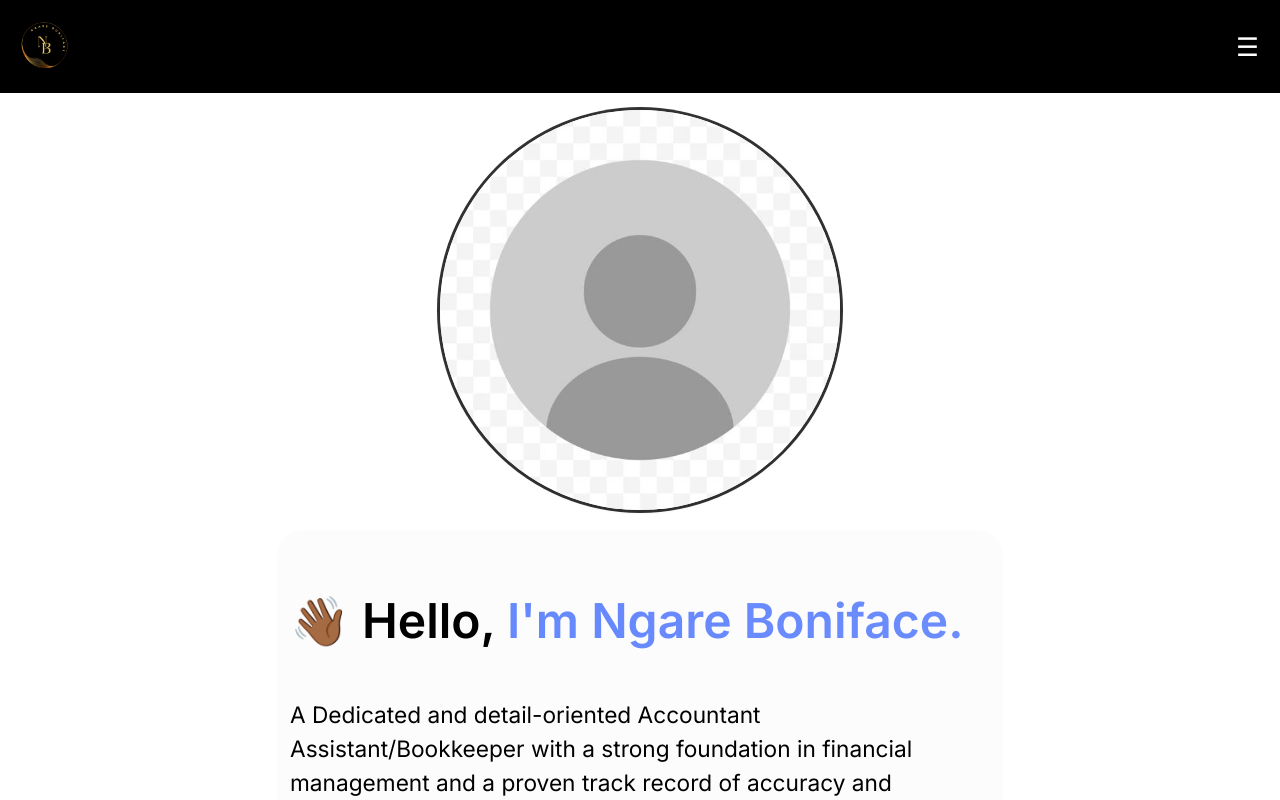
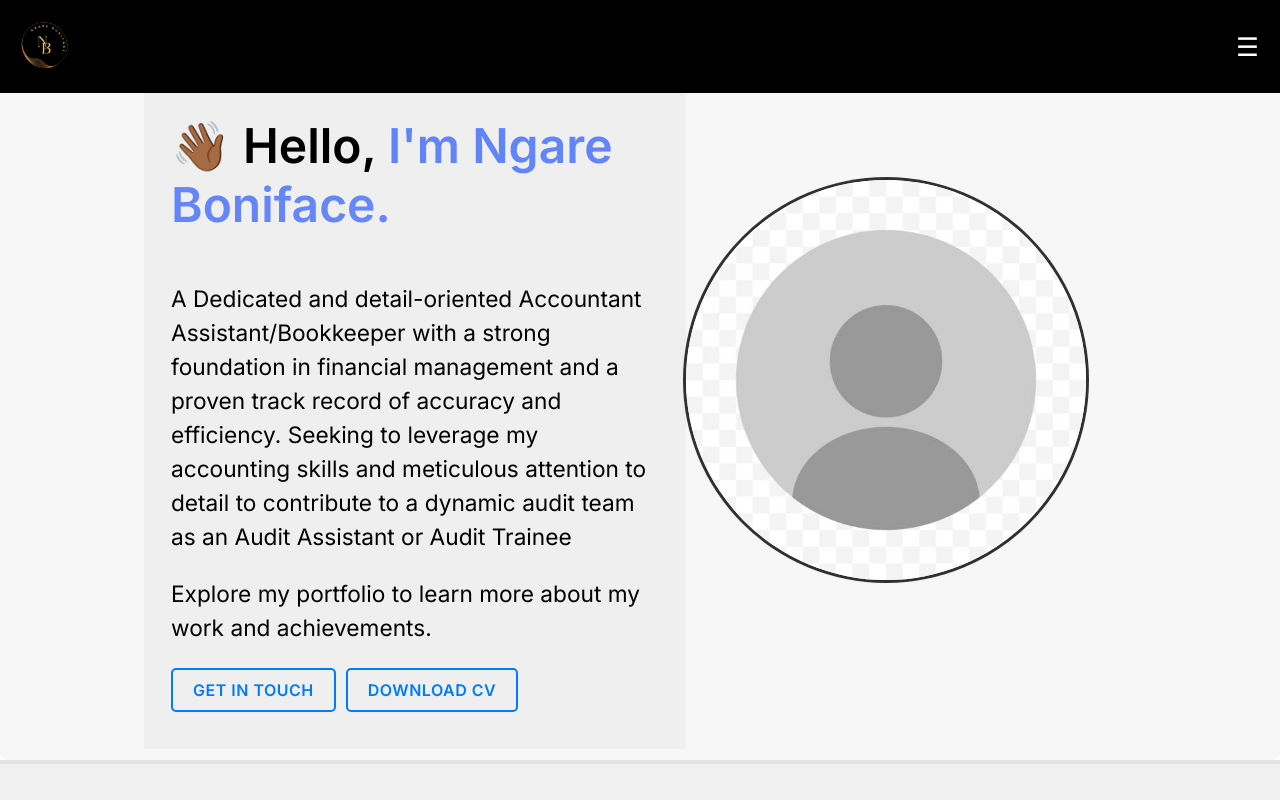
Before and after one commit to jankimutai/bonie-portfolio, a React (Create React App) app: page / in a window 1280 px wide. Shown: the top 800 px of the page. Built offline with nearby package versions, Linux system fonts and the light colour scheme.

Commit message:
Final Updates

```diff
--- a/src/Styles/about.css
+++ b/src/Styles/about.css
@@ -1,26 +1,26 @@
-Default styles
+
 #about{
-    background: rgba(0, 0, 0, 0.04);
+    background: rgba(0, 0, 0, 0.06);
     height: auto;
+    padding: 20px;
+    border-top: 4px solid rgba(0, 0, 0, 0.06);
+    border-bottom: 4px solid rgba(0, 0, 0, 0.06);
 }
 .about-accountant {
     width: 80%;
     margin: auto;
-    background: rgba(0, 0, 0, 0.01);
-    border-radius: 25px;
-    padding: 10px;
   }
+
+
+
   .accountant-details p {
     font-size: 17pt;
     line-height: 1.5;
     transition: color 0.3s ease;
   }
 
-
   .accountant-skills ul {
     list-style-type: none;
-
-
   }
 
   .accountant-skills li {
@@ -30,17 +30,13 @@ Default styles
     transition: color 0.3s ease;
     position: relative;
   }
-
-
-
-
   .skills {
     list-style-type: none;
     padding-left: 0;
   }
   .skill {
     position: relative;
-    padding-left: 29px;
+    padding-left: 25px;
     margin-bottom: 10px;
     font-size: 17pt;
     line-height: 1.5;
@@ -61,12 +57,13 @@ Default styles
     display: flex;
     flex-direction: row; /* Display entries in a row */
     justify-content: space-around;
-    padding: 20px;
+    padding: 10px;
   }
 
   .education-entry {
     display: flex;
     align-items: center;
+
     padding: 10px;
 
   }
@@ -86,7 +83,9 @@ Default styles
   .element-paragraph {
     font-size: 1.2rem;
     margin-bottom: 0.5rem;
+    font-weight: 500;
   }
+
 
   .education-heading {
     font-size: 1.3rem;
@@ -96,11 +95,13 @@ Default styles
   }
 
 
-  .experience{
-    margin-top: 20px;;
-  }
 
 
+  .experience-entry {
+    padding: 27px;
+    /* box-shadow: 0 1px 3px 0 rgba(0,0,0,0.1), 0 1px 2px -1px rgba(0,0,0,0.1); */
+
+  }
   .experience-title{
     font-size: 17pt;
 
@@ -154,9 +155,7 @@ Default styles
       width: 90%; /* Adjust width as needed */
       margin: auto;
     }
-    .accountant-details{
-      padding: 6px;
-    }
+
     .accountant-details p {
       font-size: 14pt;
     }
@@ -167,7 +166,7 @@ Default styles
 
     /* Skills Section */
     .skills {
-      padding-left: 6px;
+      padding-left: 10px;
     }
 
     .skill {
--- a/src/Styles/contact.css
+++ b/src/Styles/contact.css
@@ -1,5 +1,6 @@
 #contact {
   height: auto;
+  background: rgba(0, 0, 0, 0.07);
 }
 
 .contact-element {
@@ -8,9 +9,6 @@
 }
 
 .contact-cont {
-  margin-top: 10px;
-  background: rgba(0, 0, 0, 0.01);
-  border-radius: 25px;
   padding: 27px;
 }
 
@@ -69,10 +67,6 @@
         margin:auto;
     }
 
-    .part {
-        padding:10px;
-    }
-
     .icon {
         font-size:19pt;
     }
--- a/src/Styles/homepage.css
+++ b/src/Styles/homepage.css
@@ -1,12 +1,11 @@
-/* HomePage.css */
+/* homepage.css */
 
 .homepage {
-  margin: 0 auto;
   padding: 20px;
-  /* background: rgba(0, 0, 0, 0.03); */
   border-radius: 8px;
+  background: rgba(0, 0, 0, 0.03);
+}
 
-}
 
 .accountant-preview {
   display: flex;
@@ -19,36 +18,21 @@
   width: 80%;
 }
 
-.accountant-image {
-  width: 400px; /* Adjust the width as needed */
-  height: auto;
-  border-radius: 50%;
-  margin-right: 50px;
-  box-shadow: 0px 1px 4px rgba(0, 0, 0, 0.16), 0px 0px 0px 3px rgba(51, 51, 51,1);
-}
-
 .preview-text {
   flex: 1;
   max-width: 700px;
-  border-radius: 10px;
   transition: color 0.3s ease;
-  margin-bottom: 10px;
   align-items: center;
-  box-shadow: 0px 1px 0px 0px rgba(27, 31, 36, 0.04);
-
-  background: rgba(0, 0, 0, 0.01);
-  border-radius: 25px;
   padding: 27px;
-
+  background: rgba(0, 0, 0, 0.03);
+  margin-top: 30px;
 }
-
 
 .accountant-name{
   font-size: 3rem;
   font-weight: 600;
+}
 
-
-}
 .accountant-name span{
   background: -webkit-linear-gradient(
     top left,
@@ -61,6 +45,7 @@
   background-clip: text;
 
 }
+
 .paragraph-{
   font-size: 17pt;
   line-height: 1.5;
@@ -70,139 +55,40 @@
 
 
 .contactButton {
-  position: relative;
-  padding: 0.6em;
-  font-size: 18px;
+  display: inline-block;
+  padding: 10px 20px;
+  margin-right: 10px;
+  border: 2px solid #007bff; /* Blue color, adjust as needed */
+  border-radius: 5px;
+  text-decoration: none;
+  font-size: 16px;
+  color: #007bff; /* Blue color, adjust as needed */
+  cursor: pointer;
+  letter-spacing: 0.5px;
   font-weight: 600;
-  border-radius: 1em;
-  border: none;
-  letter-spacing: 0.05em;
-  border-radius: 6px;
-  border: none;
-  color: #fff;
-  cursor: pointer;
-  background-color: #0077ff;
-  transition: all 0.2s ease;
-  text-decoration: none;
-
-}
-.contactButton.secondary{
-  margin-left: 20px;
-}
-.contactButton:active {
-  transform: scale(0.96);
-}
-.contactButton:before,
-.contactButton:after {
-  position: absolute;
-  content: "";
-  width: 150%;
-  left: 50%;
-  height: 100%;
-  transform: translateX(-50%);
-  z-index: -1000;
-  background-repeat: no-repeat;
-}
-
-.contactButton:hover:before {
-  top: -70%;
-  background-image: radial-gradient(circle, #0077ff 20%, transparent 20%),
-    radial-gradient(circle, transparent 20%, #0077ff 20%, transparent 30%),
-    radial-gradient(circle, #0077ff 20%, transparent 20%),
-    radial-gradient(circle, #0077ff 20%, transparent 20%),
-    radial-gradient(circle, transparent 10%, #0077ff 15%, transparent 20%),
-    radial-gradient(circle, #0077ff 20%, transparent 20%),
-    radial-gradient(circle, #0077ff 20%, transparent 20%),
-    radial-gradient(circle, #0077ff 20%, transparent 20%),
-    radial-gradient(circle, #0077ff 20%, transparent 20%);
-  background-size: 10% 10%, 20% 20%, 15% 15%, 20% 20%, 18% 18%, 10% 10%, 15% 15%,
-    10% 10%, 18% 18%;
-  background-position: 50% 120%;
-  animation: greentopBubbles 0.6s ease;
-}
-
-@keyframes greentopBubbles {
-  0% {
-    background-position: 5% 90%, 10% 90%, 10% 90%, 15% 90%, 25% 90%, 25% 90%,
-      40% 90%, 55% 90%, 70% 90%;
-  }
-
-  50% {
-    background-position: 0% 80%, 0% 20%, 10% 40%, 20% 0%, 30% 30%, 22% 50%,
-      50% 50%, 65% 20%, 90% 30%;
-  }
-
-  100% {
-    background-position: 0% 70%, 0% 10%, 10% 30%, 20% -10%, 30% 20%, 22% 40%,
-      50% 40%, 65% 10%, 90% 20%;
-    background-size: 0% 0%, 0% 0%, 0% 0%, 0% 0%, 0% 0%, 0% 0%;
-  }
-}
-
-.contactButton:hover::after {
-  bottom: -70%;
-  background-image: radial-gradient(circle, #0077ff 20%, transparent 20%),
-    radial-gradient(circle, #0077ff 20%, transparent 20%),
-    radial-gradient(circle, transparent 10%, #0077ff 15%, transparent 20%),
-    radial-gradient(circle, #0077ff 20%, transparent 20%),
-    radial-gradient(circle, #0077ff 20%, transparent 20%),
-    radial-gradient(circle, #0077ff 20%, transparent 20%),
-    radial-gradient(circle, #0077ff 20%, transparent 20%);
-  background-size: 15% 15%, 20% 20%, 18% 18%, 20% 20%, 15% 15%, 20% 20%, 18% 18%;
-  background-position: 50% 0%;
-  animation: greenbottomBubbles 0.6s ease;
-}
-
-@keyframes greenbottomBubbles {
-  0% {
-    background-position: 10% -10%, 30% 10%, 55% -10%, 70% -10%, 85% -10%,
-      70% -10%, 70% 0%;
-  }
-
-  50% {
-    background-position: 0% 80%, 20% 80%, 45% 60%, 60% 100%, 75% 70%, 95% 60%,
-      105% 0%;
-  }
-
-  100% {
-    background-position: 0% 90%, 20% 90%, 45% 70%, 60% 110%, 75% 80%, 95% 70%,
-      110% 10%;
-    background-size: 0% 0%, 0% 0%, 0% 0%, 0% 0%, 0% 0%, 0% 0%;
-  }
-}
-.buttons{
-  display: flex;
-  justify-content: flex-start;
-
-}
-.iconButton {
-  margin-left: 1.2em;
-  position: absolute;
-  display: flex;
-  align-items: center;
-  justify-content: center;
-  height: 2.4em;
-  width: 2.4em;
-  border-radius: 1.2em;
-  right: 0.4em;
-  transition: all 0.3s;
+  text-transform: uppercase;
+  transition: background-color 0.3s ease-in-out, color 0.3s ease-in-out;
 }
 
 .contactButton:hover {
-  transform: translate(-0.05em, -0.05em);
-  box-shadow: 0.2em 0.2em #228b22;
+  background-color: #007bff; /* Blue color, adjust as needed */
+  color: #fff;
+}
+.contactButton.primary{
+  margin-bottom: 10px;
 }
 
-.contactButton:active {
-  transform: translate(0.05em, 0.05em);
-  box-shadow: 0.1em 0.1em #228b22;
+.accountant-image {
+  width: 400px; /* Adjust the width as needed */
+  height: auto;
+  border-radius: 50%;
+  margin-right: 50px;
+  box-shadow: 0px 1px 4px rgba(0, 0, 0, 0.16), 0px 0px 0px 3px rgba(51, 51, 51,1);
 }
 
-/* Styles for Small Screens */
-/* Styles for Small Screens */
 @media screen and (max-width: 767px) {
   .homepage {
-    padding: 10px; /* Adjusted padding for small screens */
+    padding:  0 6px; /* Adjusted padding for small screens */
     margin-top: 75px;
     width: auto;
   }
@@ -251,47 +137,3 @@
 
   }
 }
-@media screen and (min-width: 768px) and (max-width: 1500px) {
-  .homepage {
-    padding: 10px; /* Adjusted padding for small screens */
-    margin-top: 100px;
-  }
-
-  .accountant-preview {
-    flex-direction: column-reverse; /* Stacked layout on small screens */
-    height: auto; /* Adjusted height for responsiveness */
-  }
-
-  .accountant-image {
-    width: 100%; /* Adjusted width for responsiveness */
-    margin-right: 0;
-    margin-bottom: 20px;
-    max-width: 400px;
-  }
-
-  .content {
-    height: auto;
-    margin: auto;
-  }
-  .preview-text {
-    padding: 13px;
-  }
-
-
-  .contactButton {
-    margin-bottom: 15px;
-  }
-  .buttons{
-    display: inline-block;
-    margin: auto;
-
-  }
-
-  .iconButton {
-    height: 2.2em; /* Adjusted height for smaller screens */
-    width: 2.8em; /* Adjusted width for smaller screens */
-
-  }
-
-
-}
```
